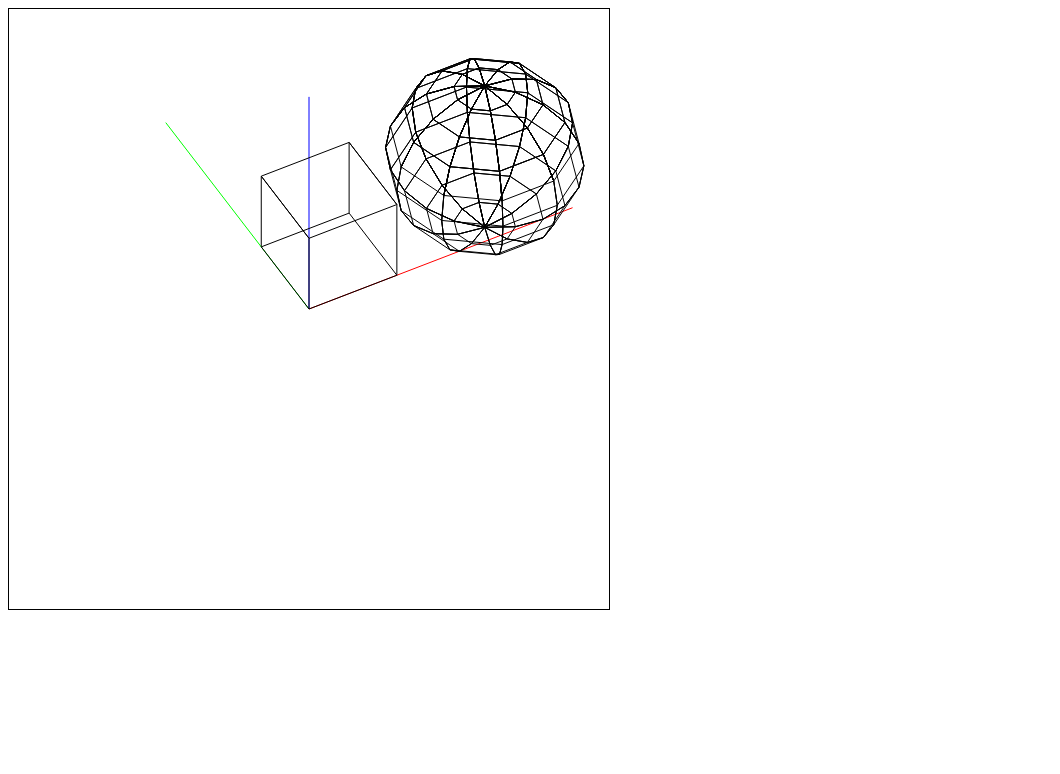
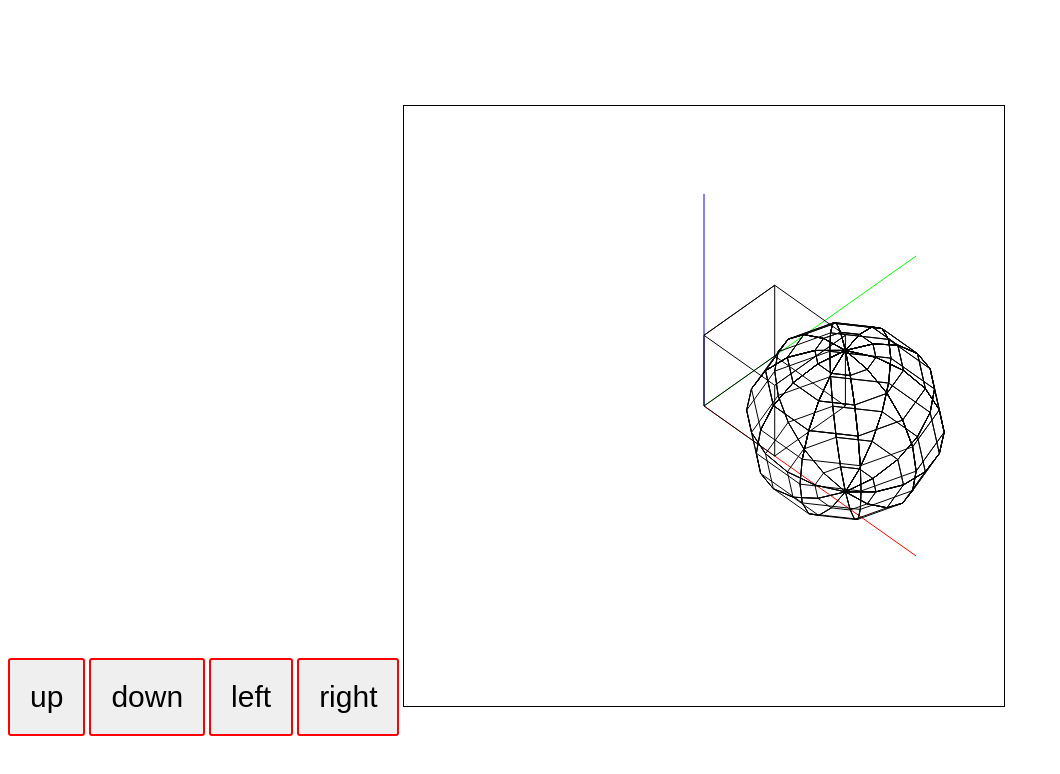
Before and after one commit to omaranBazna/3DEngine, a plain HTML site: page index.html in a window 1280 px wide. Shown: the whole page, without its empty margins (0-1060 px from the left). Drawn offline with Linux system fonts and the light colour scheme.

Commit message:
adding controller

```diff
--- a/3D.js
+++ b/3D.js
@@ -90,14 +90,13 @@ let p5 = new Point3D(0, 0, 100);
 let p6 = new Point3D(0, 100, 100);
 let p7 = new Point3D(100, 0, 100);
 let p8 = new Point3D(100, 100, 100);
-
+let beta = Math.PI / 4;
 setInterval(() => {
   ctx.fillStyle = "rgb(255,255,255)";
   ctx = c.getContext("2d");
   ctx.clearRect(0, 0, 600, 600);
 
-  angle += 0.1;
-  camera.rotate(angle, Math.PI / 4);
+  camera.rotate(angle, beta);
   let xAxis = new Point3D(300, 0, 0);
   let x_axis = camera.project(xAxis);
   ctx.beginPath();
@@ -262,3 +261,16 @@ setInterval(() => {
     }
   }
 }, 100);
+
+function up() {
+  beta += 0.1;
+}
+function down() {
+  beta -= 0.1;
+}
+function left() {
+  angle -= 0.1;
+}
+function right() {
+  angle += 0.1;
+}
--- a/index.html
+++ b/index.html
@@ -1,7 +1,22 @@
 
 <html>
+    <head>
+        <style>
+            button{
+                padding:20px;
+                border-radius:3px;
+                border:2px solid red;
+                font-family: Arial, Helvetica, sans-serif;
+                font-size:30px;
+                margin-top:650px;
+            }
+        </style>
+    </head>
     <body>
-
+          <button onclick="up()">up</button>
+          <button onclick="down();">down</button>
+          <button onclick="left()">left</button>
+          <button onclick="right();">right</button>
         <canvas id="myCanvas" width="600" height="600" style="border:1px solid #000000;">
 
 
```
